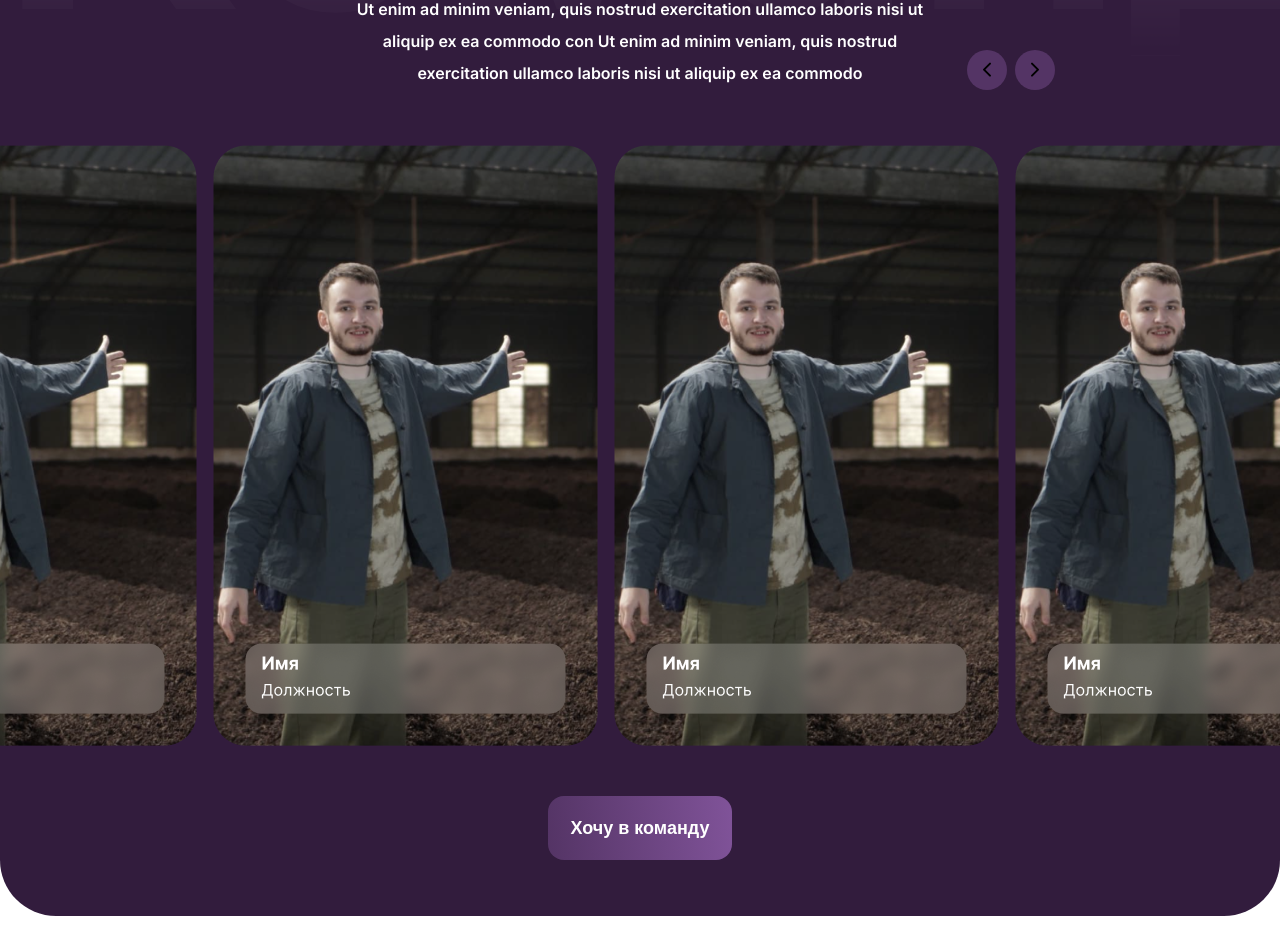
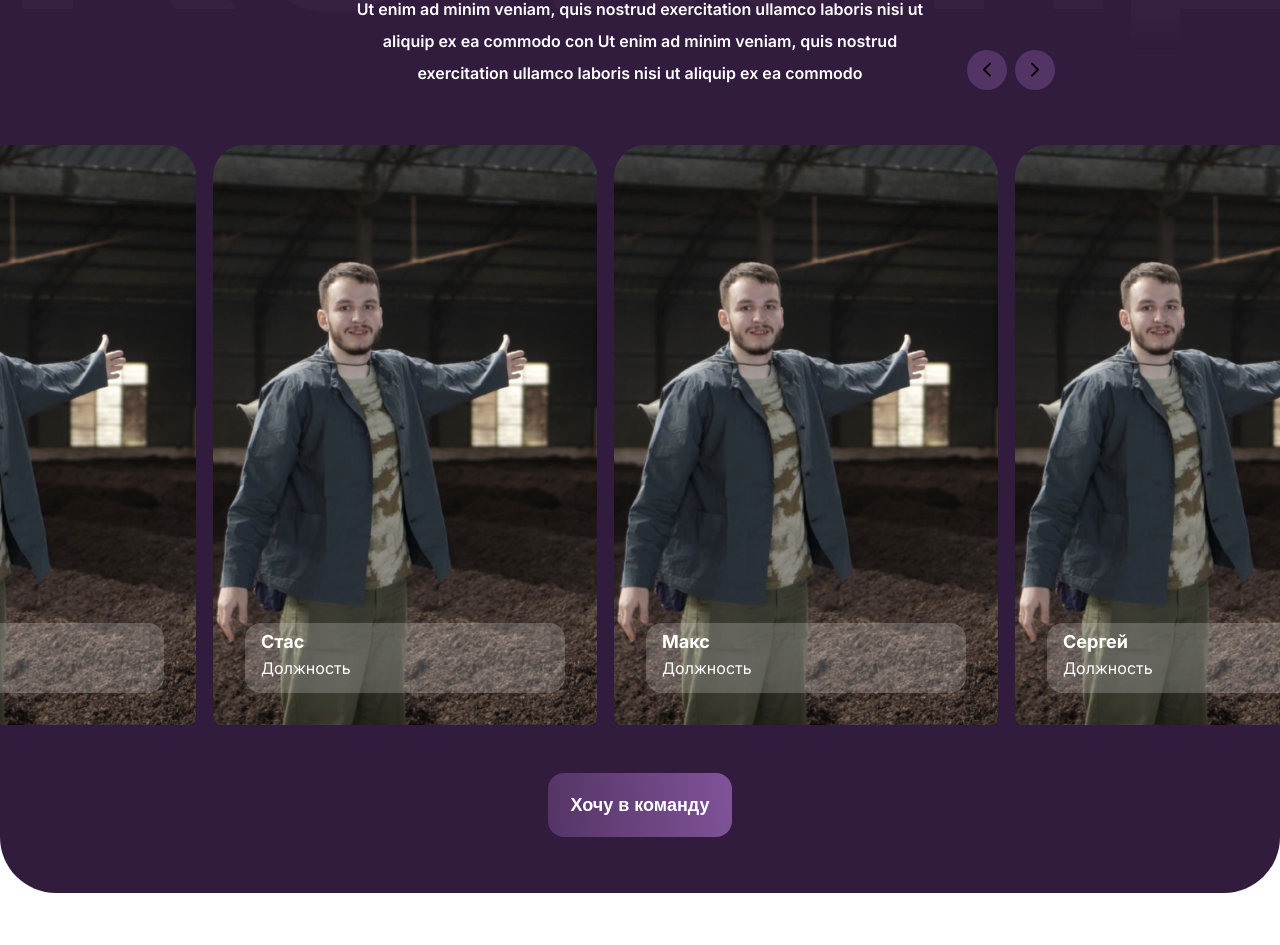
Before and after one commit to Rengated/chaek, a Next.js app: page /chaek/ in a window 1280 px wide. Shown: the part 4332-5277 px from the top of the page. Built offline with nearby package versions, Linux system fonts and the light colour scheme.

Commit message:
animated team block

```diff
--- a/package.json
+++ b/package.json
@@ -16,7 +16,8 @@
     "react-dom": "^18",
     "sass": "^1.70.0",
     "scss": "^0.2.4",
-    "swiper": "^11.0.6"
+    "swiper": "^11.0.6",
+    "vanilla-tilt": "^1.8.1"
   },
   "devDependencies": {
     "@types/node": "^20",
--- a/pages/_document.tsx
+++ b/pages/_document.tsx
@@ -28,6 +28,10 @@ export default function Document() {
       <body>
         <Main />
         <NextScript />
+        <script
+          async
+          type="text/javascript"
+          src="vanilla-tilt.js"></script>
       </body>
     </Html>
   );
--- a/src/app/components/Team/index.tsx
+++ b/src/app/components/Team/index.tsx
@@ -1,15 +1,19 @@
 "use client";
 
 import { Swiper, SwiperSlide } from "swiper/react";
-import { useRef, useCallback } from "react";
+import { useRef, useCallback, useEffect } from "react";
 import arrowLeft from "../../../../public/static/assets/icons/arrow-left.svg";
 import arrowRight from "../../../../public/static/assets/icons/arrow-right.svg";
 import Image from "next/image";
 import member from "../../../../public/static/assets/Card.png";
 import styles from "./team.module.css";
+import VanillaTilt from "vanilla-tilt";
+import { Store } from "@/store";
+import { url } from "inspector";
 
 const Team: React.FC = () => {
   const sliderRef = useRef(null);
+  const { team } = Store;
 
   const handlePrev = useCallback(() => {
     if (!sliderRef.current) return;
@@ -19,6 +23,12 @@ const Team: React.FC = () => {
   const handleNext = useCallback(() => {
     if (!sliderRef.current) return;
     (sliderRef.current as any).swiper.slideNext();
+  }, []);
+
+  useEffect(() => {
+    VanillaTilt.init(
+      document.querySelectorAll(".tilt-element") as unknown as HTMLElement
+    );
   }, []);
 
   return (
@@ -58,36 +68,20 @@ const Team: React.FC = () => {
           mousewheel={{
             releaseOnEdges: true,
           }}>
-          <SwiperSlide>
-            <Image
-              src={member}
-              alt="member"
-            />
-          </SwiperSlide>
-          <SwiperSlide>
-            <Image
-              src={member}
-              alt="member"
-            />
-          </SwiperSlide>
-          <SwiperSlide>
-            <Image
-              src={member}
-              alt="member"
-            />
-          </SwiperSlide>
-          <SwiperSlide>
-            <Image
-              src={member}
-              alt="member"
-            />
-          </SwiperSlide>
-          <SwiperSlide>
-            <Image
-              src={member}
-              alt="member"
-            />
-          </SwiperSlide>
+          {team.map((person, index) => (
+            <SwiperSlide key={index}>
+              <div
+                className={`tilt-element ${styles.slide}`}
+                style={{ backgroundImage: `url(${person.image})` }}
+                data-tilt-reverse="true">
+                <div className={styles.text}>
+                  <p className={styles.name}>{person.name}</p>
+                  <p className={styles.position}>{person.position}</p>
+                  <p className={styles.position_desc}>{person.description}</p>
+                </div>
+              </div>
+            </SwiperSlide>
+          ))}
         </Swiper>
       </div>
       <button className={styles.join_button}>Хочу в команду</button>
--- a/src/app/components/Team/team.module.css
+++ b/src/app/components/Team/team.module.css
@@ -117,3 +117,48 @@
     background-image: url('../../../../public/static/assets/cat.png');
     background-size: contain;
 }
+
+.slide{
+    display: flex;
+    flex-basis: 384px;
+    max-width: 384px;
+    height: 580px;
+    padding: 32px;
+
+}
+
+.name{
+    font-weight: 700;
+    font-size: 18px;
+    line-height: 21px;
+    color: white;
+}
+.position{
+    color: white;
+    font-size: 16px;
+    line-height: 32px;
+
+}
+.position_desc{
+    color: white;
+    line-height: 32px;
+    font-size: 16px;
+}
+
+.text{
+    display: flex;
+    flex-direction: column;
+    justify-content: start;
+    margin-top: auto;
+    padding: 8px 16px;
+    max-height: 70px;
+    overflow: hidden;
+    background: rgba(255,255,255, 0.2);
+    border-radius: 16px;
+    transition: 0.3s;
+}
+
+.slide:hover > .text{
+    transition: 0.3s;
+    max-height: 150px;
+}
--- a/src/store.tsx
+++ b/src/store.tsx
@@ -1,3 +1,5 @@
+import member from "../public/static/assets/member.png";
+
 export const Store = {
   history: [
     {
@@ -43,4 +45,43 @@ export const Store = {
         "Ut enim ad minim veniam, quis nostrud exercitation ullamco laboris nisi ut aliquip ex ea commodo con",
     },
   ],
+
+  team: [
+    {
+      name: "Имя",
+      position: "Должность",
+      description: "Описание к должности для участника команды",
+      image: member.src,
+    },
+    {
+      name: "Стас",
+      position: "Должность",
+      description: "Описание к должности для участника команды",
+      image: member.src,
+    },
+    {
+      name: "Макс",
+      position: "Должность",
+      description: "Описание к должности для участника команды",
+      image: member.src,
+    },
+    {
+      name: "Cергей",
+      position: "Должность",
+      description: "Описание к должности для участника команды",
+      image: member.src,
+    },
+    {
+      name: "Владимир",
+      position: "Должность",
+      description: "Описание к должности для участника команды",
+      image: member.src,
+    },
+    {
+      name: "Никита",
+      position: "Должность",
+      description: "Описание к должности для участника команды",
+      image: member.src,
+    },
+  ],
 };
```
Also changed, not shown: public/static/assets/member.png (added), 1 other file (tests, documents, lock files or other folders).
